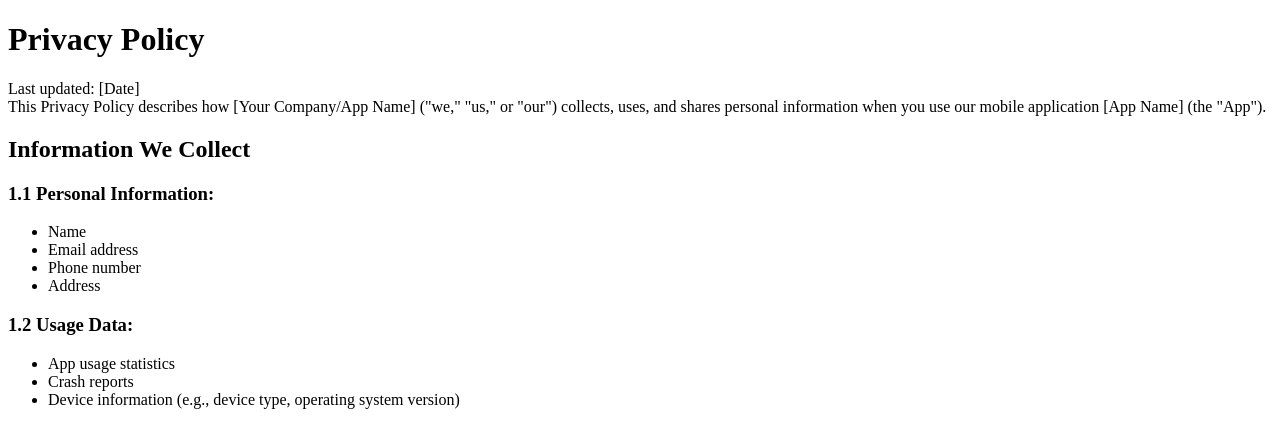
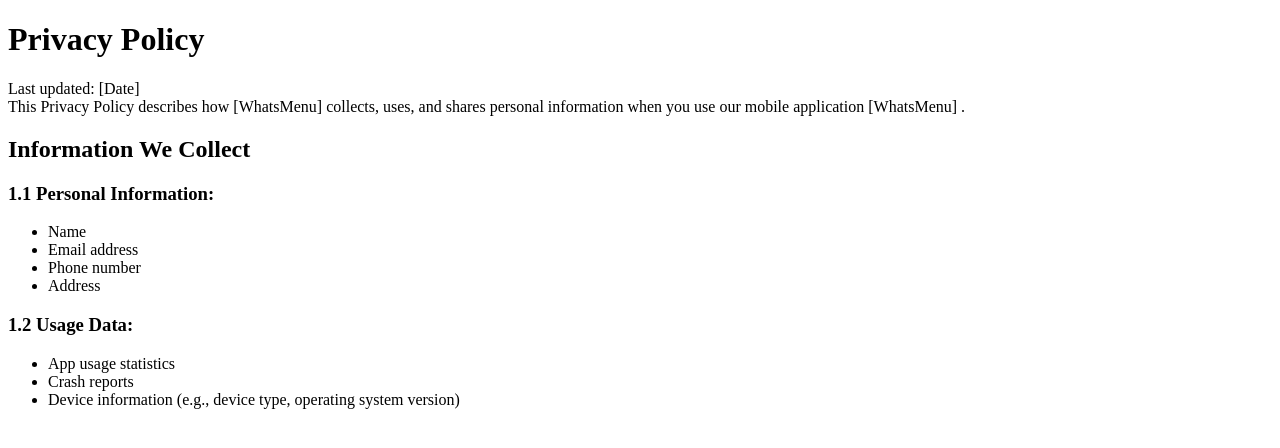
Before and after one commit to saJeremyQin/whatsmenu-web, a Next.js app: page /privacy in a window 1280 px wide. Shown: the top 448 px of the page. Built offline with nearby package versions, Linux system fonts and the light colour scheme.

Commit message:
fix error of quotation

```diff
--- a/pages/privacy.tsx
+++ b/pages/privacy.tsx
@@ -7,7 +7,7 @@
       <p className="mb-4">
         Last updated: [Date]
         <br />
-        This Privacy Policy describes how [Your Company/App Name] ("we," "us," or "our") collects, uses, and shares personal information when you use our mobile application [App Name] (the "App").
+        This Privacy Policy describes how [WhatsMenu] collects, uses, and shares personal information when you use our mobile application [WhatsMenu] .
       </p>
       <h2 className="text-xl font-bold mb-2">Information We Collect</h2>
       <h3 className="text-lg font-bold mb-1">1.1 Personal Information:</h3>
```
